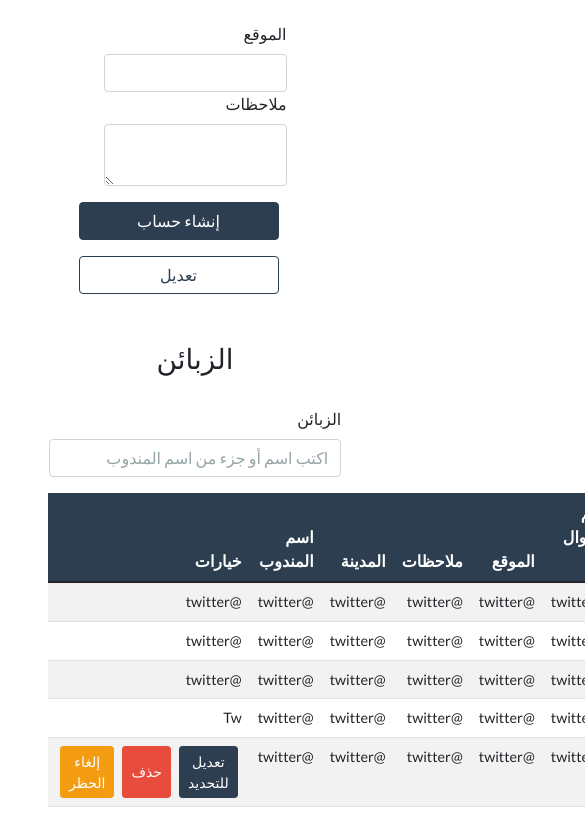
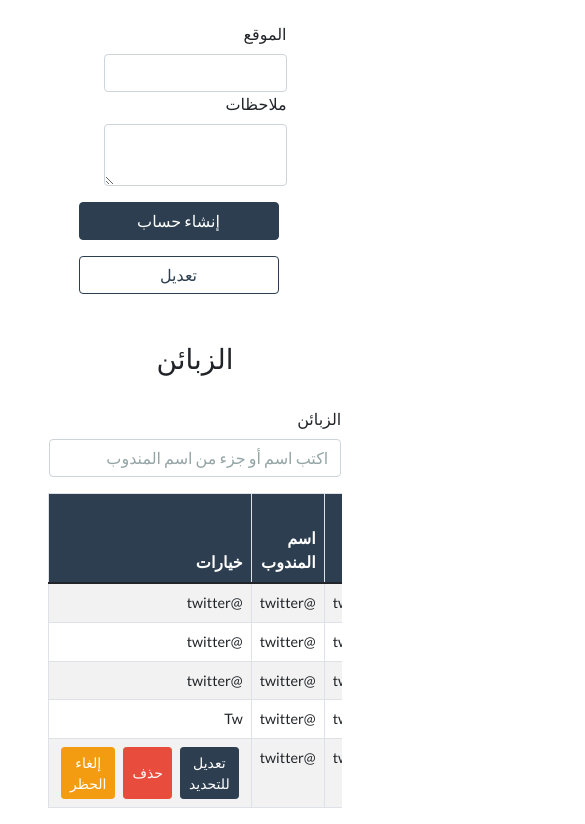
Before and after one commit to MoSaeedNahlous/SAR, a React (Vite) app in the folder sar-client/: page /management/add-customer in a window 390 px wide. Shown: the part 638-1462 px from the top of the page, 585 px wide, since content can reach past the window. Built offline with nearby package versions, Linux system fonts and the light colour scheme.

Commit message:
Customer table responsive fixed

```diff
--- a/sar-client/src/components/ui/tables/customers/Customer.jsx
+++ b/sar-client/src/components/ui/tables/customers/Customer.jsx
@@ -17,7 +17,8 @@ const Customer = () => {
       </div>
 
       <div className='container-fluid px-5'>
-      <table className='table table-striped mx-auto' dir='rtl'>
+      <div className='table-responsive'>
+          <table className='table table-bordered table-striped mx-auto' dir='rtl'>
             <thead>
               <tr className='bg-primary text-white'>
                 <th scope='col'>ID</th>
@@ -120,6 +121,8 @@ const Customer = () => {
       </div>
 
       </div>
+
+    </div>
   )
 }
 
```
Lines whose indentation alone changed are shown as unchanged.
